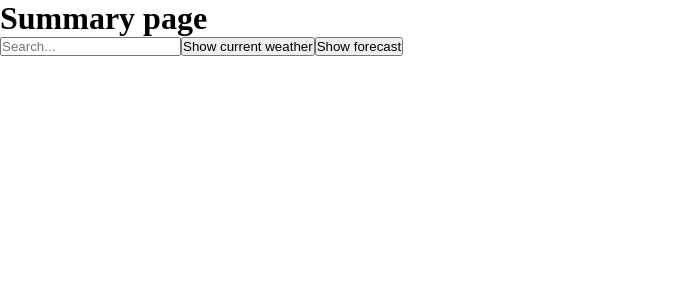
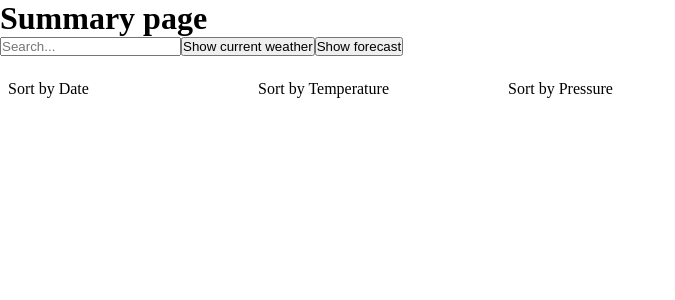
Before and after one commit to dmitrolov/twnty-test, a Next.js app: page /summary in a window 1280 px wide. Shown: the top 300 px of the page, without its empty margins (0-675 px from the left). Built offline with nearby package versions, Linux system fonts and the light colour scheme.

Commit message:
Sort added (8)

```diff
--- a/pages/summary.tsx
+++ b/pages/summary.tsx
@@ -1,6 +1,6 @@
 import React, {useEffect, useState} from 'react';
 import {AppWrapper, GlobalStyle} from "../src/styles/styles";
-import {get5DayForecast, getCurrentWeather, IForecastResponse} from "../src/api/api";
+import {get5DayForecast, getCurrentWeather, IForecastResponse, IWeatherForecastItem} from "../src/api/api";
 import WeatherList from "../src/components/Weather/WeatherList";
 
 interface IState {
@@ -32,6 +32,11 @@ const Summary = () => {
     useEffect(() => {
         // getWeather();
     }, [])
+
+    const setWeatherItems = (weatherItems: IWeatherForecastItem[]) => {
+        setState({...state, ...{weatherDays: {...state.weatherDays, list: weatherItems}}})
+    }
+
     console.log(state)
     return (
         <>
@@ -45,7 +50,7 @@ const Summary = () => {
                 />
                 <button onClick={getWeather}>Show current weather</button>
                 <button onClick={getForecast}>Show forecast</button>
-                <WeatherList weatherForecastItems={state.weatherDays.list}></WeatherList>
+                <WeatherList weatherForecastItems={state?.weatherDays?.list} setWeatherItems={setWeatherItems}></WeatherList>
             </AppWrapper>
         </>
     );
--- a/src/components/Weather/WeatherList.tsx
+++ b/src/components/Weather/WeatherList.tsx
@@ -3,19 +3,48 @@ import styled from "styled-components";
 import {WeatherDay} from "./WeatherDay";
 import {IWeatherForecastItem} from "../../api/api";
 
+interface IWeatherList {
+    weatherForecastItems: IWeatherForecastItem[],
+    setWeatherItems: Function,
+}
 
-const PostsWrapper = styled.div`
-  display: flex;
-  flex-direction: column;
-`
-interface IWeatherList {
-    weatherForecastItems: IWeatherForecastItem[]
-}
-const WeatherList = ({weatherForecastItems}: IWeatherList) => {
-    console.log(weatherForecastItems)
+const WeatherList = ({weatherForecastItems, setWeatherItems}: IWeatherList) => {
+
+    const PostsWrapper = styled.div`
+      display: flex;
+      flex-direction: column;
+      padding-top: 1rem;
+    `
+    const WeatherSortWrap = styled.div`
+      display: flex;
+    `
+    const WeatherSortItem = styled.div`
+      display: flex;
+      width: 250px;
+      padding: 0.5rem
+    `
+    const sortByDate = () => {
+        const sortedObj = weatherForecastItems?.sort((a,b) => (a.dt_txt > b.dt_txt) ? 1 : ((b.dt_txt > a.dt_txt) ? -1 : 0))
+        setWeatherItems(sortedObj);
+    };
+    const sortByTemperature = () => {
+        const sortedObj = weatherForecastItems?.sort((a, b) => a.main.temp - b.main.temp)
+        setWeatherItems(sortedObj);
+    };
+    const sortByPressure = () => {
+        const sortedObj = weatherForecastItems?.sort((a, b) => a.main.pressure - b.main.pressure)
+        setWeatherItems(sortedObj);
+    };
+
+    console.log('weatherForecastItems', weatherForecastItems)
     return (
         <PostsWrapper>
-            {weatherForecastItems.map((weatherForecastItem) => {
+            <WeatherSortWrap>
+                <WeatherSortItem onClick={sortByDate}>Sort by Date</WeatherSortItem>
+                <WeatherSortItem onClick={sortByTemperature}>Sort by Temperature</WeatherSortItem>
+                <WeatherSortItem onClick={sortByPressure}>Sort by Pressure</WeatherSortItem>
+            </WeatherSortWrap>
+            {weatherForecastItems?.map((weatherForecastItem) => {
                 return <WeatherDay weatherForecastItem={weatherForecastItem}/>
             })}
         </PostsWrapper>
```
